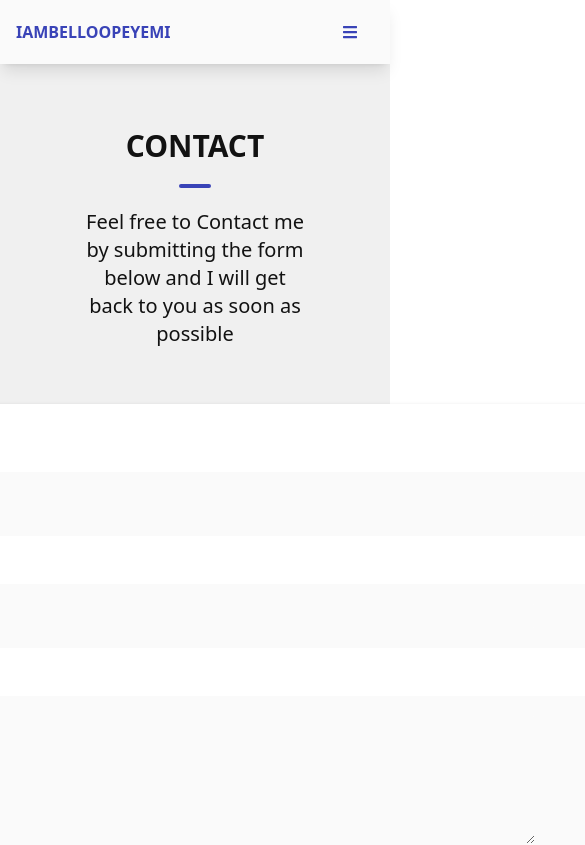
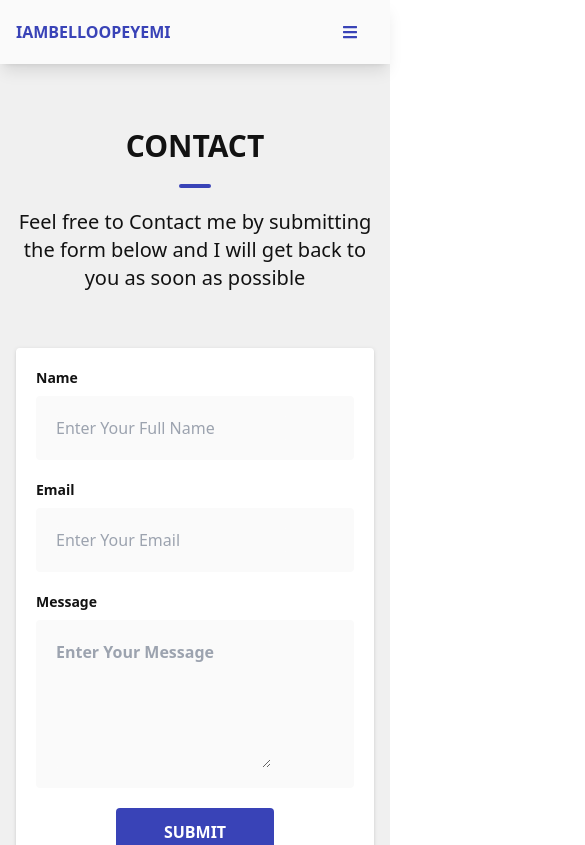
Before and after one commit to iambelloopeyemi/my-portfolio-website, a React (Vite) app: page /contact in a window 390 px wide. Shown: the top 845 px of the page, 585 px wide, since content can reach past the window. Built offline with nearby package versions, Linux system fonts and the light colour scheme.

Commit message:
implemented responsiveness on the contact section

```diff
--- a/src/index.css
+++ b/src/index.css
@@ -36,9 +36,6 @@
   .heading {
     @apply text-3xl sm:text-4xl uppercase font-bold;
   }
-  .subheading {
-    @apply text-xl;
-  }
   .about-category {
     @apply text-2xl text-center font-bold mb-8;
   }
@@ -52,10 +49,10 @@
     @apply block text-sm font-semibold mb-2;
   }
   .input-wrapper {
-    @apply w-[50rem] p-5 bg-seasalt rounded;
+    @apply sm:w-full p-5 bg-seasalt rounded;
   }
   .input {
-    @apply block w-[45rem] h-6 bg-seasalt rounded outline-0 font-semibold;
+    @apply block sm:w-full h-6 bg-seasalt rounded outline-0 sm:font-semibold;
   }
   .error {
     @apply text-red-500 text-sm;
--- a/src/pages/Contact.tsx
+++ b/src/pages/Contact.tsx
@@ -47,16 +47,15 @@ export default function Contact() {
   };
 
   return (
-    <section className="bg-anti-flash-white px-20 pt-32 pb-16">
+    <section className="bg-anti-flash-white px-4 sm:px-20 pt-32 pb-16">
       <header className="section-header">
         <h1 className="heading">contact</h1>
         <Underline />
-        <h5 className="subheading">
+        <h5 className="text-xl">
           Feel free to Contact me by submitting the form below and I will get
           back to you as soon as possible
         </h5>
       </header>
-      <div className="flex justify-center">
       <Formik
         initialValues={{
           name: "",
@@ -66,7 +65,7 @@ export default function Contact() {
         validationSchema={validationSchema}
         onSubmit={handleSubmit}
       >
-          <Form className="bg-white p-10 rounded drop-shadow">
+        <Form className="bg-white p-5 sm:p-10 rounded drop-shadow">
           <label className="block mb-5">
             <span className="label">Name</span>
             <div className="input-wrapper">
@@ -96,21 +95,17 @@ export default function Contact() {
           <label className="block mb-5">
             <span className="label">Message</span>
             <div className="input-wrapper">
-                <ErrorMessage
-                  name="message"
-                  component="div"
-                  className="error"
-                />
+              <ErrorMessage name="message" component="div" className="error" />
               <Field
                 name="message"
                 as="textarea"
                 autoComplete="off"
                 placeholder="Enter Your Message"
-                  className="block w-[45rem] h-32 bg-seasalt rounded outline-0 font-semibold"
+                className="block sm:w-full h-32 bg-seasalt rounded outline-0 font-semibold"
               />
             </div>
           </label>
-            <div className="flex justify-end">
+          <div className="flex justify-center">
             <button
               type="submit"
               className="bg-violet-blue px-12 py-3 rounded hover:scale-105 text-white uppercase font-bold"
@@ -120,7 +115,6 @@ export default function Contact() {
           </div>
         </Form>
       </Formik>
-      </div>
       <ToastContainer />
     </section>
   );
```
Lines whose indentation alone changed are shown as unchanged.
